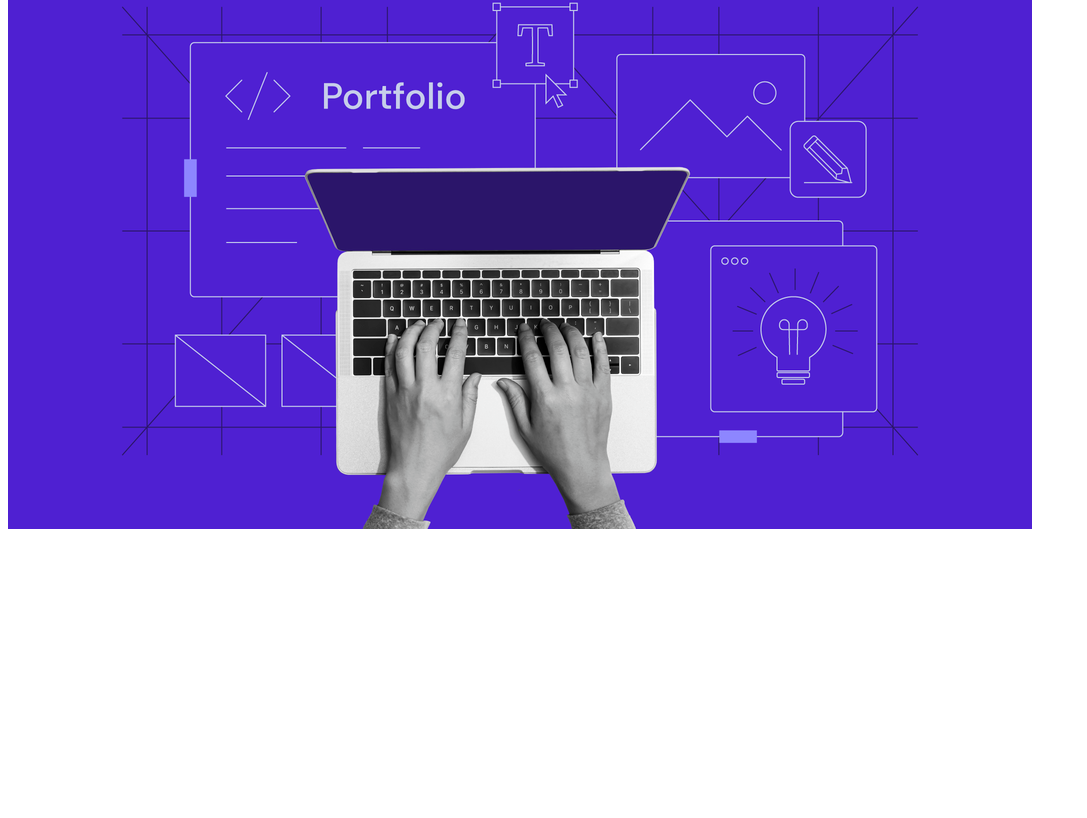
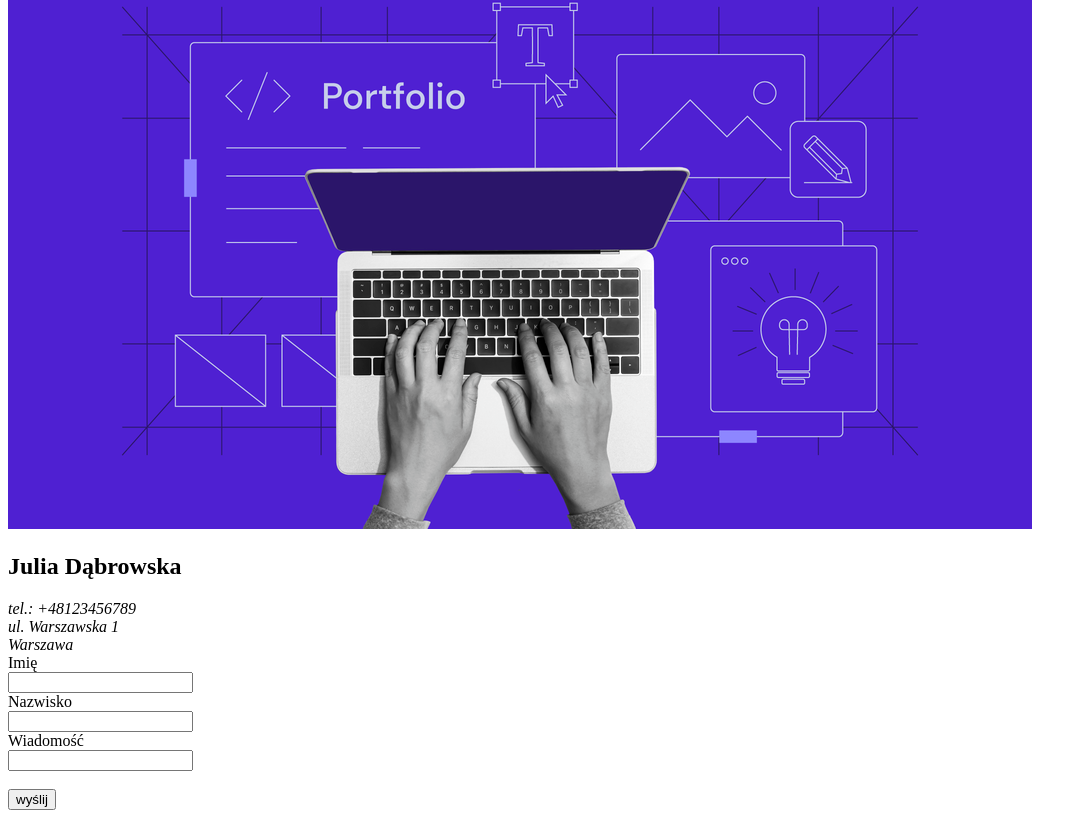
Before and after one commit to jdab03/html-strona, a plain HTML site: page index.html in a window 1280 px wide. Shown: the part 1606-2424 px from the top of the page, without its empty margins (0-1087 px from the left). Before the commit the page ends 2147 px from the top, so only its background shows below. Drawn offline with Linux system fonts and the light colour scheme.

Commit message:
zakończenie zadania

```diff
--- a/index.html
+++ b/index.html
@@ -50,14 +50,35 @@
             <h2 id="#portfolio">Portfolio</h2>
         </header>
         <div class="portfolio-item">
-            <img src="frontend-portfolio.jpg"
+            <img src="frontend-portfolio.jpg">
         </div>
         <div class="portfolio-item">
-            <img src="obrazek.jpg"
+            <img src="obrazek.jpg">
         </div>
         <div class="portfolio-item">
-            <img src="portfolio.jpg"
+            <img src="portfolio.jpg">
         </div>
+    </section>
+
+    <section>
+        <header>
+            <h2 id="#contact">Julia Dąbrowska</h2>
+        </header>
+        <address>
+            tel.: +48123456789<br>
+            ul. Warszawska 1<br>
+            Warszawa<br>
+        </address>
+        <form>
+            <label for="imię">Imię</label><br>
+            <input type="text" id="imię" name="imię" required><br>
+            <label for="nazwisko">Nazwisko</label><br>
+            <input type="text" id="nazwisko" name="nazwisko" required><br>
+            <label for="wiadomość">Wiadomość</label><br>
+            <input type="text" id="wiadomość" name="wiadomość" required><br>
+            <br>
+            <input type="submit" value="wyślij">
+        </form>
     </section>
 </body>
 </html>
```
